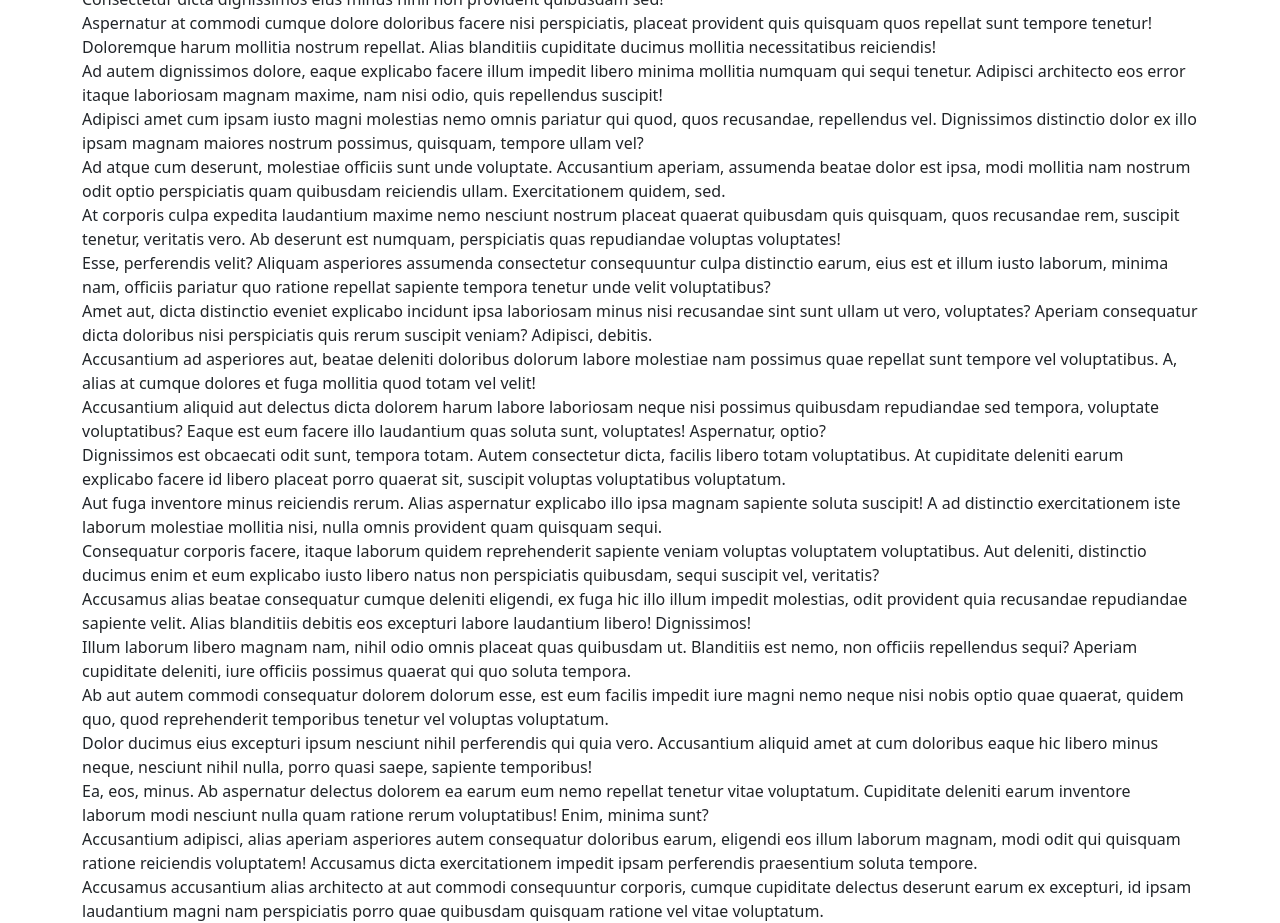
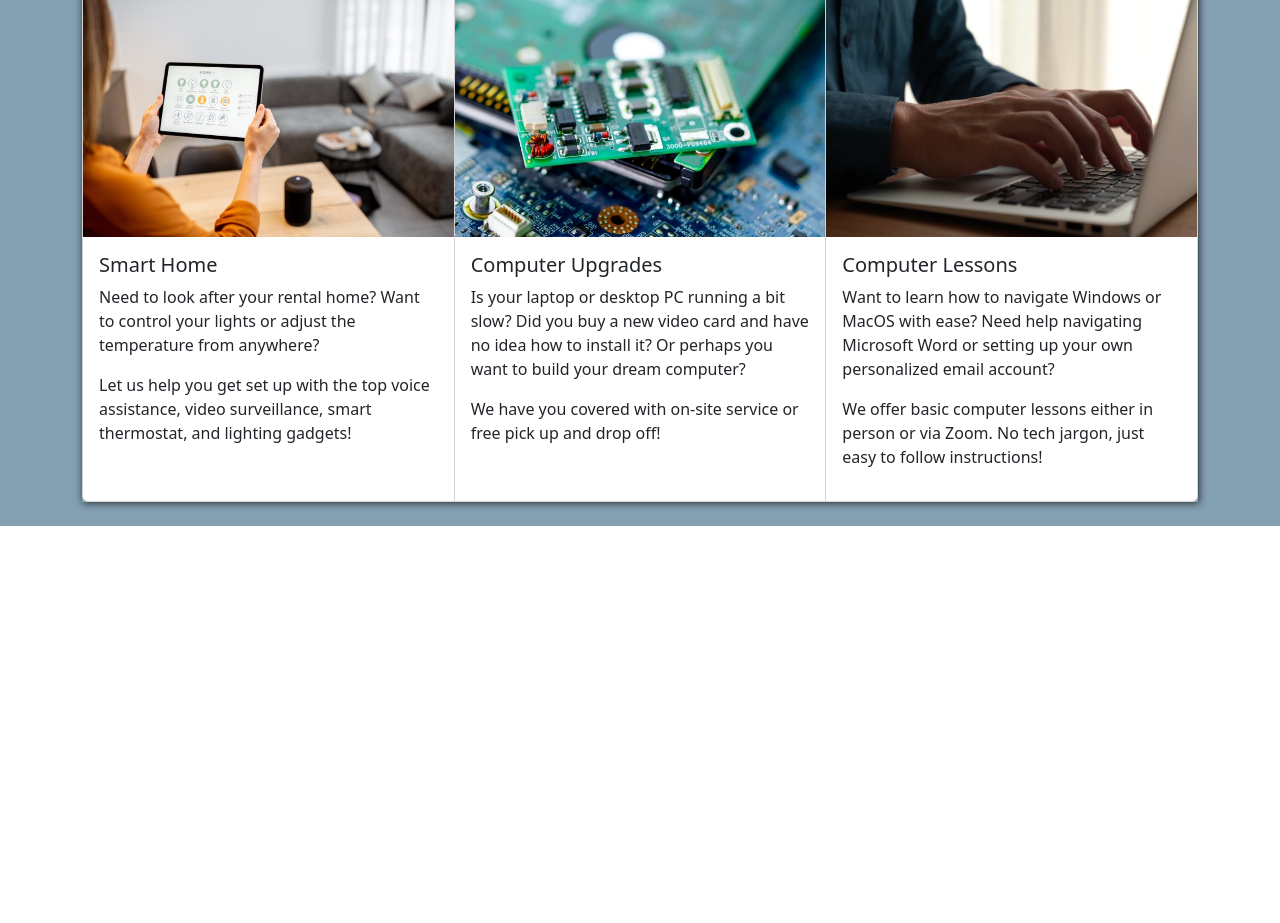
Before and after one commit to BenjaminMcMahan/NNTS, a website: page index.html in a window 1280 px wide. Shown: the part 705-1628 px from the top of the page. After the commit the page ends 1231 px from the top, so only its background shows below. Drawn offline with Linux system fonts and the light colour scheme.

Commit message:
Further work on landing page

```diff
--- a/index.html
+++ b/index.html
@@ -10,7 +10,8 @@
 <body>
 <nav class="navbar sticky-top navbar-expand-lg navbar-dark bg-dark">
     <div class="container">
-        <button class="navbar-toggler" type="button" data-bs-toggle="collapse" data-bs-target="#navbarNav" aria-controls="navbarNav" aria-expanded="false" aria-label="Toggle navigation">
+        <button class="navbar-toggler" type="button" data-bs-toggle="collapse" data-bs-target="#navbarNav"
+                aria-controls="navbarNav" aria-expanded="false" aria-label="Toggle navigation">
             <span class="navbar-toggler-icon"></span>
         </button>
         <div class="collapse navbar-collapse" id="navbarNav">
@@ -32,7 +33,8 @@
     <div class="container">
         <div class="row">
             <div class="col-4">
-                <img src="/dist/images/logo-1.png" alt="Northern Neck Technical Services" height="250" width="250" class="img-fluid">
+                <img src="/dist/images/logo-1.png" alt="Northern Neck Technical Services" height="250" width="250"
+                     class="img-fluid">
             </div>
             <div class="col-4 offset-4 align-content-sm-center align-self-center text-center">
                 <h1 class="fst-italic fw-bolder">NNTS</h1>
@@ -40,114 +42,77 @@
             </div>
         </div>
     </div>
-    <svg xmlns="http://www.w3.org/2000/svg" height="50px"  width="100%" viewBox="0 0 100 100" preserveAspectRatio="none">
+    <svg xmlns="http://www.w3.org/2000/svg" height="50px" width="100%" viewBox="0 0 100 100" preserveAspectRatio="none">
         <polygon fill="#fff" points="0,100 100,0 100,100"/>
     </svg>
 </div>
 <div id="intro">
     <div class="container">
         <div class="row">
-            <div class="col-4">
+            <div class="col-12 col-sm-4">
                 <h2 class="text-muted text-center">
                     <i class="fa fa-blue fa-water"></i> <br>
-                    Technical Services, right by the Bay
+                    Tech Help, right by the Bay
                 </h2>
             </div>
-            <div class="col-6 text-end">
-                <p class="lead">New gadget that you cannot figure out? Need help setting up your security camera? Want to explore home automation? Give us a call!</p>
-                <p>Serving the Northern Neck and Middle Peninsula, we believe strongly in neighbors helping neighbors. That's just what folks do here.
-                    And that's why we keep our prices low and our services practical.</p>
-                <p class="lead">After all, we live here too!</p>
+            <div class="col-12 col-sm-8 text-center text-sm-end">
+                <p class="lead">New gadget that you cannot figure out? Need help setting up your security camera? Want
+                    to explore home automation? Give us a call!</p>
+                <p>Local to the Northern Neck and Middle Peninsula, we know that folks just need practical and
+                    affordable services. No frills, just someone to arrive on time and get the job done.</p>
+                <p><span class="lead">With upfront pricing and same day service</span> for most services, we are proud
+                    to serve our neighbors.</p>
             </div>
         </div>
     </div>
     <svg xmlns="http://www.w3.org/2000/svg" height="70px" width="100%" viewBox="0 0 200 100" preserveAspectRatio="none">
-        <circle fill="white" cx="0" cy="100" r="100" />
-        <circle fill="white" cx="200" cy="100" r="100" />
+        <circle fill="#84a0b3" cx="0" cy="100" r="100"/>
+        <circle fill="#84a0b3" cx="200" cy="100" r="100"/>
     </svg>
 </div>
+<div id="services">
     <div class="container">
         <div class="row">
             <div class="col">
-            <div>Lorem ipsum dolor sit amet, consectetur adipisicing elit. Delectus error facilis impedit incidunt
-                libero maxime pariatur quas quo recusandae totam. Consectetur dicta dignissimos eius minus nihil non
-                provident quibusdam sed!
+                <h1 class="text-white text-center">Our Services</h1>
+                <div class="card-group mb-4">
+                    <div class="card">
+                        <img src="/dist/images/smart-home.jpeg" class="card-img-top" alt="Smart Home">
+                        <div class="card-body">
+                            <h5 class="card-title">Smart Home</h5>
+                            <p class="card-text">
+                                Need to look after your rental home? Want to control your lights or adjust the
+                                temperature from anywhere?
+                            </p>
+                            <p>Let us help you get set up with the top voice assistance, video surveillance, smart
+                                thermostat, and lighting gadgets!</p>
                         </div>
-            <div>Aspernatur at commodi cumque dolore doloribus facere nisi perspiciatis, placeat provident quis quisquam
-                quos repellat sunt tempore tenetur! Doloremque harum mollitia nostrum repellat. Alias blanditiis
-                cupiditate ducimus mollitia necessitatibus reiciendis!
                     </div>
-            <div>Ad autem dignissimos dolore, eaque explicabo facere illum impedit libero minima mollitia numquam qui
-                sequi tenetur. Adipisci architecto eos error itaque laboriosam magnam maxime, nam nisi odio, quis
-                repellendus suscipit!
+                    <div class="card">
+                        <img src="/dist/images/computer-upgrade.jpeg" class="card-img-top" alt="Computer Upgrades">
+                        <div class="card-body">
+                            <h5 class="card-title">Computer Upgrades</h5>
+                            <p class="card-text">
+                                Is your laptop or desktop PC running a bit slow? Did you buy a new video card and have
+                                no idea how to install it? Or perhaps you want to build your dream computer?
+                            </p>
+                            <p>We have you covered with on-site service or free pick up and drop off!</p>
                         </div>
-            <div>Adipisci amet cum ipsam iusto magni molestias nemo omnis pariatur qui quod, quos recusandae,
-                repellendus vel. Dignissimos distinctio dolor ex illo ipsam magnam maiores nostrum possimus, quisquam,
-                tempore ullam vel?
                     </div>
-            <div>Ad atque cum deserunt, molestiae officiis sunt unde voluptate. Accusantium aperiam, assumenda beatae
-                dolor est ipsa, modi mollitia nam nostrum odit optio perspiciatis quam quibusdam reiciendis ullam.
-                Exercitationem quidem, sed.
+                    <div class="card">
+                        <img src="/dist/images/computer-lessons.jpeg" class="card-img-top" alt="Computer Lessons">
+                        <div class="card-body">
+                            <h5 class="card-title">Computer Lessons</h5>
+                            <p class="card-text">
+                                Want to learn how to navigate Windows or MacOS with ease? Need help navigating Microsoft
+                                Word or setting up your
+                                own personalized email account?
+                            </p>
+                            <p>We offer basic computer lessons either in person or via Zoom. No tech jargon, just easy
+                                to follow instructions!</p>
                         </div>
-            <div>At corporis culpa expedita laudantium maxime nemo nesciunt nostrum placeat quaerat quibusdam quis
-                quisquam, quos recusandae rem, suscipit tenetur, veritatis vero. Ab deserunt est numquam, perspiciatis
-                quas repudiandae voluptas voluptates!
                     </div>
-            <div>Esse, perferendis velit? Aliquam asperiores assumenda consectetur consequuntur culpa distinctio earum,
-                eius est et illum iusto laborum, minima nam, officiis pariatur quo ratione repellat sapiente tempora
-                tenetur unde velit voluptatibus?
                 </div>
-            <div>Amet aut, dicta distinctio eveniet explicabo incidunt ipsa laboriosam minus nisi recusandae sint sunt
-                ullam ut vero, voluptates? Aperiam consequatur dicta doloribus nisi perspiciatis quis rerum suscipit
-                veniam? Adipisci, debitis.
-            </div>
-            <div>Accusantium ad asperiores aut, beatae deleniti doloribus dolorum labore molestiae nam possimus quae
-                repellat sunt tempore vel voluptatibus. A, alias at cumque dolores et fuga mollitia quod totam vel
-                velit!
-            </div>
-            <div>Accusantium aliquid aut delectus dicta dolorem harum labore laboriosam neque nisi possimus quibusdam
-                repudiandae sed tempora, voluptate voluptatibus? Eaque est eum facere illo laudantium quas soluta sunt,
-                voluptates! Aspernatur, optio?
-            </div>
-            <div>Dignissimos est obcaecati odit sunt, tempora totam. Autem consectetur dicta, facilis libero totam
-                voluptatibus. At cupiditate deleniti earum explicabo facere id libero placeat porro quaerat sit,
-                suscipit voluptas voluptatibus voluptatum.
-            </div>
-            <div>Aut fuga inventore minus reiciendis rerum. Alias aspernatur explicabo illo ipsa magnam sapiente soluta
-                suscipit! A ad distinctio exercitationem iste laborum molestiae mollitia nisi, nulla omnis provident
-                quam quisquam sequi.
-            </div>
-            <div>Consequatur corporis facere, itaque laborum quidem reprehenderit sapiente veniam voluptas voluptatem
-                voluptatibus. Aut deleniti, distinctio ducimus enim et eum explicabo iusto libero natus non perspiciatis
-                quibusdam, sequi suscipit vel, veritatis?
-            </div>
-            <div>Accusamus alias beatae consequatur cumque deleniti eligendi, ex fuga hic illo illum impedit molestias,
-                odit provident quia recusandae repudiandae sapiente velit. Alias blanditiis debitis eos excepturi labore
-                laudantium libero! Dignissimos!
-            </div>
-            <div>Illum laborum libero magnam nam, nihil odio omnis placeat quas quibusdam ut. Blanditiis est nemo, non
-                officiis repellendus sequi? Aperiam cupiditate deleniti, iure officiis possimus quaerat qui quo soluta
-                tempora.
-            </div>
-            <div>Ab aut autem commodi consequatur dolorem dolorum esse, est eum facilis impedit iure magni nemo neque
-                nisi nobis optio quae quaerat, quidem quo, quod reprehenderit temporibus tenetur vel voluptas
-                voluptatum.
-            </div>
-            <div>Dolor ducimus eius excepturi ipsum nesciunt nihil perferendis qui quia vero. Accusantium aliquid amet
-                at cum doloribus eaque hic libero minus neque, nesciunt nihil nulla, porro quasi saepe, sapiente
-                temporibus!
-            </div>
-            <div>Ea, eos, minus. Ab aspernatur delectus dolorem ea earum eum nemo repellat tenetur vitae voluptatum.
-                Cupiditate deleniti earum inventore laborum modi nesciunt nulla quam ratione rerum voluptatibus! Enim,
-                minima sunt?
-            </div>
-            <div>Accusantium adipisci, alias aperiam asperiores autem consequatur doloribus earum, eligendi eos illum
-                laborum magnam, modi odit qui quisquam ratione reiciendis voluptatem! Accusamus dicta exercitationem
-                impedit ipsam perferendis praesentium soluta tempore.
-            </div>
-            <div>Accusamus accusantium alias architecto at aut commodi consequuntur corporis, cumque cupiditate delectus
-                deserunt earum ex excepturi, id ipsam laudantium magni nam perspiciatis porro quae quibusdam quisquam
-                ratione vel vitae voluptatum.
             </div>
         </div>
     </div>
--- a/src/scss/styles.scss
+++ b/src/scss/styles.scss
@@ -1,5 +1,9 @@
+@import "~bootstrap/scss/bootstrap";
 $fa-font-path: "/webfonts";
 $header-font: "Bebas_Neue", sans-serif;
+body {
+  overflow-x:hidden;
+}
 #main-header {
   background-color: #4689bd;
   color: #fff;
@@ -16,6 +20,16 @@ $header-font: "Bebas_Neue", sans-serif;
 #intro {
   background: rgb(255,255,255);
   background: linear-gradient(180deg, rgba(255,255,255,1) 8%, rgb(230 242 251) 100%);
+}
+#services {
+  background-color: #84a0b3;
+}
+@include media-breakpoint-up(sm)  {
+  .card-group {
+    box-shadow: 1px 1px 8px 0px rgba(0,0,0,0.75);
+    -webkit-box-shadow: 1px 1px 8px 0px rgba(0,0,0,0.75);
+    -moz-box-shadow: 1px 1px 8px 0px rgba(0,0,0,0.75);
+  }
 }
 .fa-blue {
   color: #6eb0d9;
@@ -41,7 +55,6 @@ $header-font: "Bebas_Neue", sans-serif;
 .nav-item:hover {
   border-bottom: 2px solid red;
 }
-@import "~bootstrap/scss/bootstrap";
 @import "./font-awesome/fontawesome.scss";
 @import "./font-awesome/solid.scss";
 @import "./font-awesome/brands.scss";
```
Also changed, not shown: dist/css/styles.css, dist/images/computer-lessons.jpeg (added), dist/images/computer-upgrade.jpeg (added), dist/images/smart-home.jpeg (added). Lines whose indentation alone changed are shown as unchanged.
